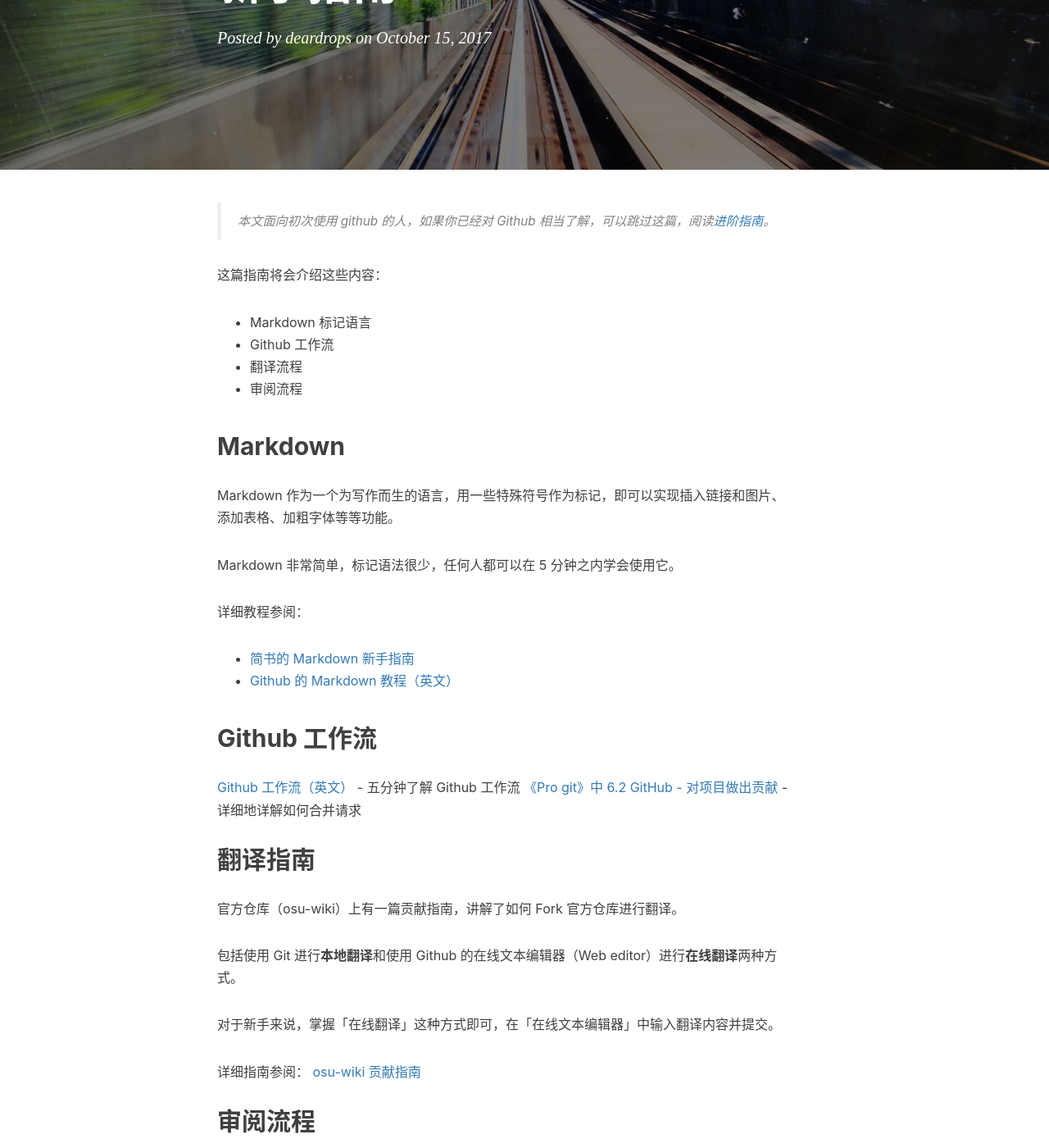
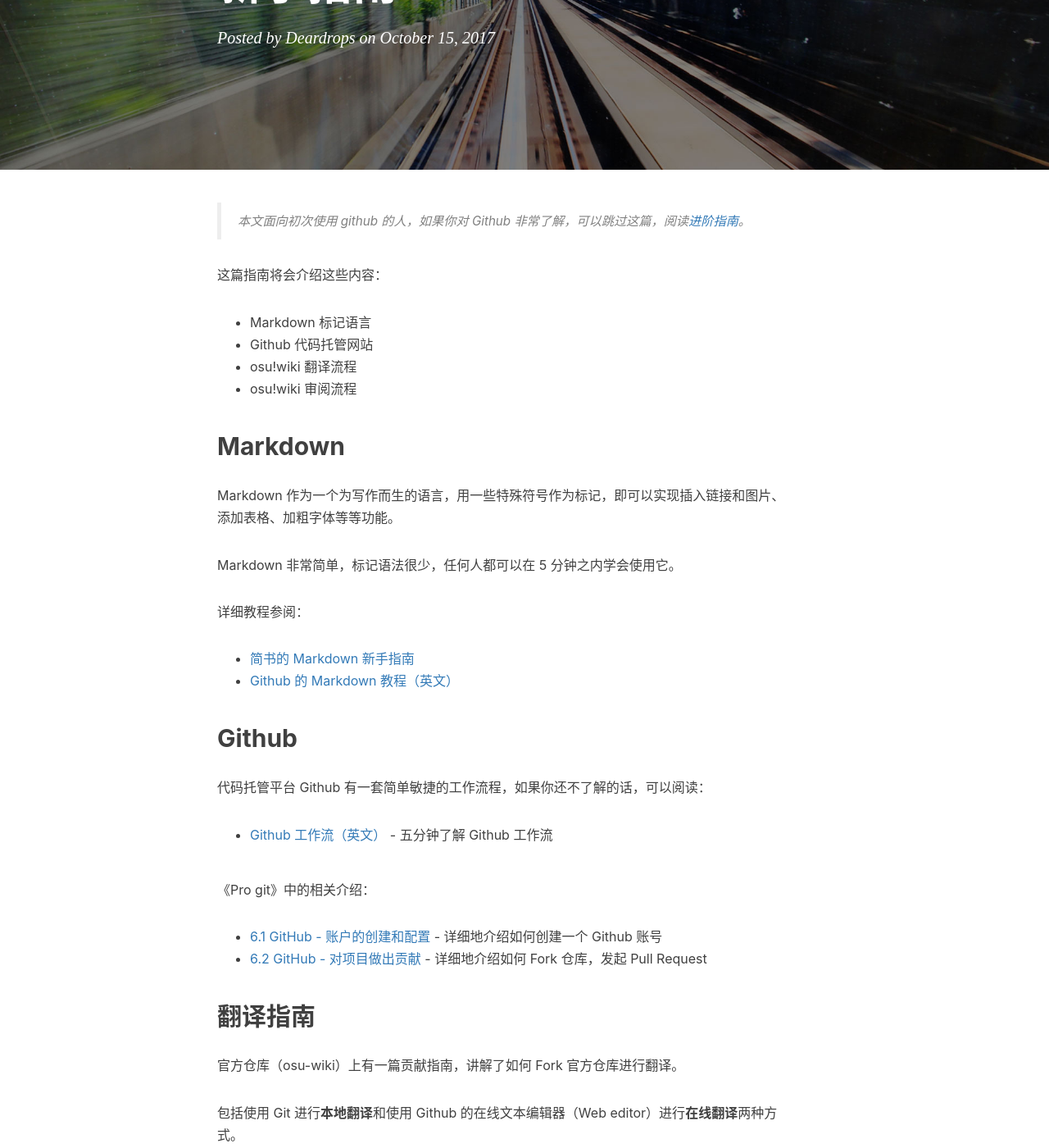
Before and after one commit to osu-translate-zh/osu-translate-zh.github.io, a Jekyll site: the page built from _posts/2017-10-15-beginner-guide.markdown, in a window 1280 px wide and 1400 px high, scrolled down 250 px. Shown: the whole window at 82% size. Built offline with Jekyll 4.4.1, drawn with Linux system fonts in a browser that asks for light colours; nearby versions of some CDN libraries; comment, search, counter and statistics services are not loaded; some of the changed text lies outside the part shown.

Commit message:
self-reviews and apply them

```diff
--- a/_posts/2017-10-15-advance-guide.markdown
+++ b/_posts/2017-10-15-advance-guide.markdown
@@ -3,7 +3,7 @@ layout:     post
 title:      "进阶指南"
 subtitle:   ""
 date:       2017-10-15 16:06:19
-author:     "deardrops"
+author:     "Deardrops"
 header-img: "img/post-bg-2015.jpg"
 tags:
     - 指南
@@ -31,7 +31,6 @@ Translator 身份组的工作是翻译 Wiki 中的文章。
 - 翻译之前，请文件夹中复制一份 `en.md` 文件，并改名为 `zh.md`，并作为第一个 Commit（Commit 信息为 `zh: Init translation`）。
 这是为了方便以后 Review 的时候可以直接对照原文，例如：
 
-<!-- 改用github的图床 -->
 ![files changed](https://wx3.sinaimg.cn/large/006fVPCvly1fkcdzfxfcej30c303aglo.jpg)
 
 比如，你想翻译 `Guides` 页面，需要先在组织中建立一个 `zh-guides` 分支，然后 Fetch 组织仓库，新建一个本地分支，翻译文章，最后 Push 到自己的仓库中，Pull request 到组织仓库中。
--- a/_posts/2017-10-15-beginner-guide.markdown
+++ b/_posts/2017-10-15-beginner-guide.markdown
@@ -3,20 +3,20 @@ layout:     post
 title:      "新手指南"
 subtitle:   ""
 date:       2017-10-15 16:06:19
-author:     "deardrops"
+author:     "Deardrops"
 header-img: "img/post-bg-2015.jpg"
 tags:
     - 指南
 ---
 
-> 本文面向初次使用 github 的人，如果你已经对 Github 相当了解，可以跳过这篇，阅读[进阶指南](https://osu-translate-zh.github.io/2017/10/15/advance-guide)。
+> 本文面向初次使用 github 的人，如果你对 Github 非常了解，可以跳过这篇，阅读[进阶指南](https://osu-translate-zh.github.io/2017/10/15/advance-guide)。
 
 这篇指南将会介绍这些内容：
 
 - Markdown 标记语言
-- Github 工作流
-- 翻译流程
-- 审阅流程
+- Github 代码托管网站
+- osu!wiki 翻译流程
+- osu!wiki 审阅流程
 
 ## Markdown
 
@@ -28,10 +28,15 @@ Markdown 非常简单，标记语法很少，任何人都可以在 5 分钟之
 - [简书的 Markdown 新手指南](http://www.jianshu.com/p/q81RER)
 - [Github 的 Markdown 教程（英文）](https://guides.github.com/features/mastering-markdown/)
 
-## Github 工作流
+## Github
 
-[Github 工作流（英文）](https://guides.github.com/introduction/flow/) - 五分钟了解 Github 工作流
-[《Pro git》中 6.2 GitHub - 对项目做出贡献](https://git-scm.com/book/zh/v2/GitHub-%E5%AF%B9%E9%A1%B9%E7%9B%AE%E5%81%9A%E5%87%BA%E8%B4%A1%E7%8C%AE) - 详细地详解如何合并请求
+代码托管平台 Github 有一套简单敏捷的工作流程，如果你还不了解的话，可以阅读：
+
+- [Github 工作流（英文）](https://guides.github.com/introduction/flow/) - 五分钟了解 Github 工作流
+
+《Pro git》中的相关介绍：
+- [6.1 GitHub - 账户的创建和配置](https://git-scm.com/book/zh/v2/GitHub-%E8%B4%A6%E6%88%B7%E7%9A%84%E5%88%9B%E5%BB%BA%E5%92%8C%E9%85%8D%E7%BD%AE) - 详细地介绍如何创建一个 Github 账号
+- [6.2 GitHub - 对项目做出贡献](https://git-scm.com/book/zh/v2/GitHub-%E5%AF%B9%E9%A1%B9%E7%9B%AE%E5%81%9A%E5%87%BA%E8%B4%A1%E7%8C%AE) - 详细地介绍如何 Fork 仓库，发起 Pull Request
 
 ## 翻译指南
 
@@ -41,8 +46,7 @@ Markdown 非常简单，标记语法很少，任何人都可以在 5 分钟之
 
 对于新手来说，掌握「在线翻译」这种方式即可，在「在线文本编辑器」中输入翻译内容并提交。
 
-详细指南参阅：
-[osu-wiki 贡献指南](https://osu.ppy.sh/help/wiki/osu!wiki_contribution_guide)
+详细的说明请参阅：[osu!wiki 贡献指南](https://osu.ppy.sh/help/wiki/osu!wiki_contribution_guide)
 
 ## 审阅流程
 
```
Also changed, not shown: other parts of _posts/2017-10-15-advance-guide.markdown (+1 -1 lines), _posts/2017-10-15-translation-guide.markdown (+12 -21 lines).
